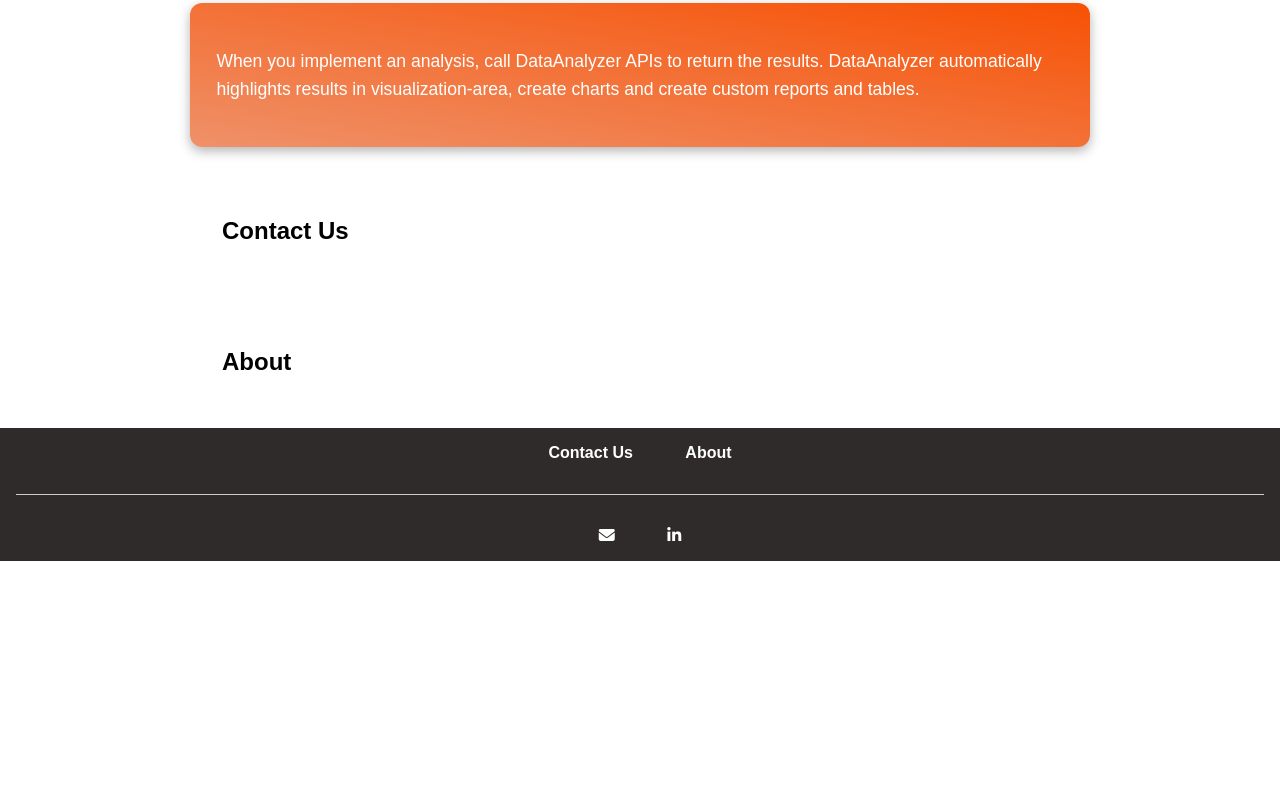
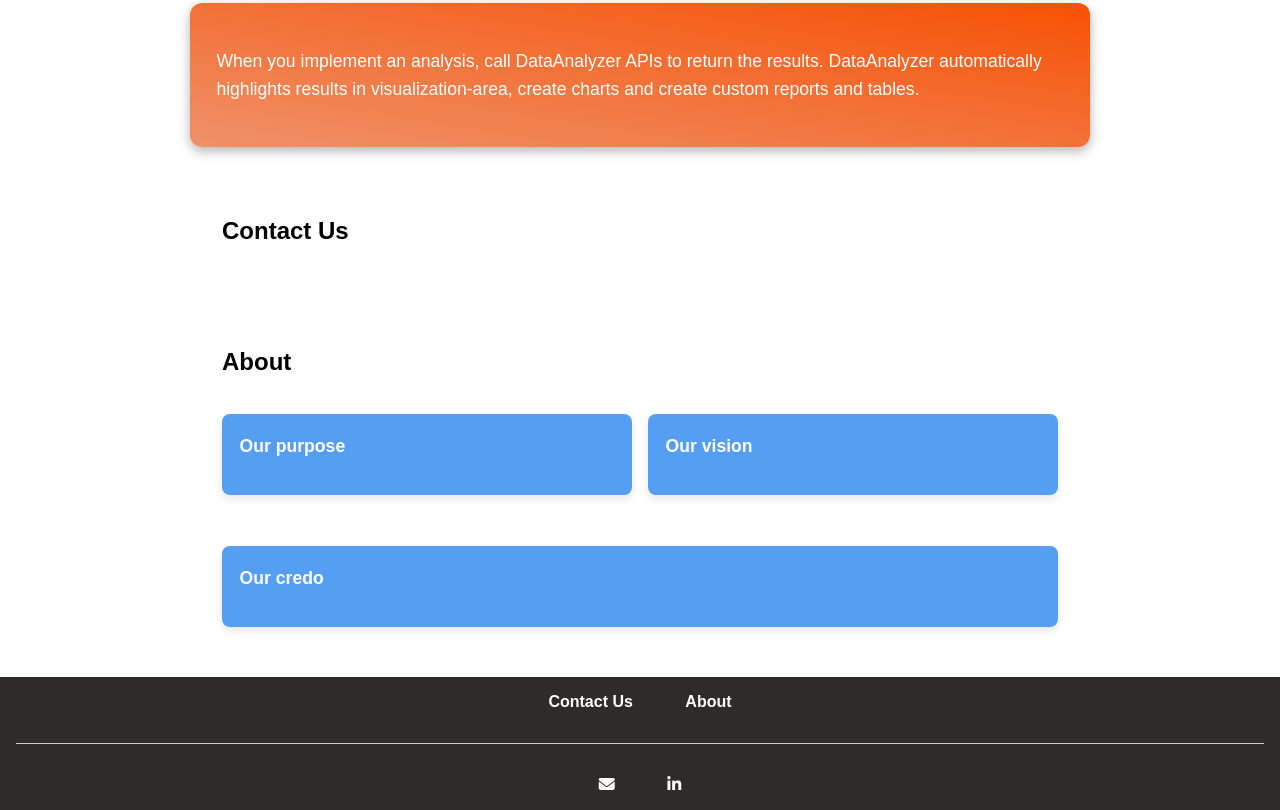
Before and after one commit to nanduchowdhury/EDA, a plain HTML site: page DesignAnalyzer/public_html/index.html in a window 1280 px wide. Shown: the part 2116-2926 px from the top of the page. Before the commit the page ends 2677 px from the top, so only its background shows below. Drawn offline with Linux system fonts and the light colour scheme.

Commit message:
- about and contact in html

```diff
--- a/DesignAnalyzer/public_html/index.html
+++ b/DesignAnalyzer/public_html/index.html
@@ -115,10 +115,25 @@
     <p><!-- Fill in contact details here later --></p>
   </section>
 
-  <section id="about" style="padding: 2em;">
-    <h2>About</h2>
-    <p><!-- Fill in about section here later --></p>
-  </section>
+<section id="about" style="padding: 2em;">
+  <h2>About</h2>
+
+  <div class="about-container">
+    <div class="highlight-box about-box">
+      <h3>Our purpose</h3>
+      <p><!-- Fill in purpose content here --></p>
+    </div>
+    <div class="highlight-box about-box">
+      <h3>Our vision</h3>
+      <p><!-- Fill in vision content here --></p>
+    </div>
+    <div class="highlight-box about-box">
+      <h3>Our credo</h3>
+      <p><!-- Fill in credo content here --></p>
+    </div>
+  </div>
+</section>
+
 
 </main>
 
--- a/DesignAnalyzer/public_html/styles.css
+++ b/DesignAnalyzer/public_html/styles.css
@@ -291,3 +291,25 @@ footer a {
 footer a:hover {
   color: blue;
 }
+
+.about-container {
+  display: flex;
+  justify-content: space-between;
+  gap: 1em;
+  flex-wrap: wrap;
+}
+
+.about-box {
+  flex: 1;
+  min-width: 250px;
+  padding: 1em;
+  background-color: #559ef2;
+  border-radius: 8px;
+  box-shadow: 0 4px 8px rgba(0, 0, 0, 0.1);
+}
+
+.about-box h3 {
+  margin-top: 0;
+  font-size: 1em;
+  font-weight: bold;
+}
```
